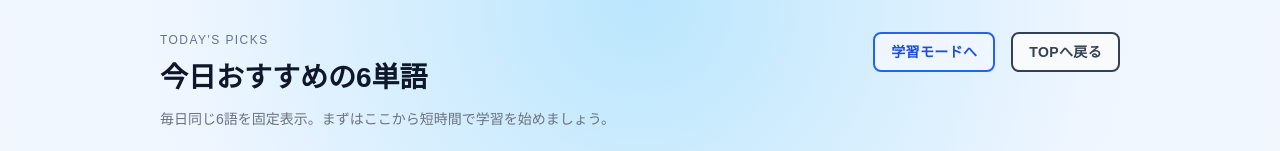
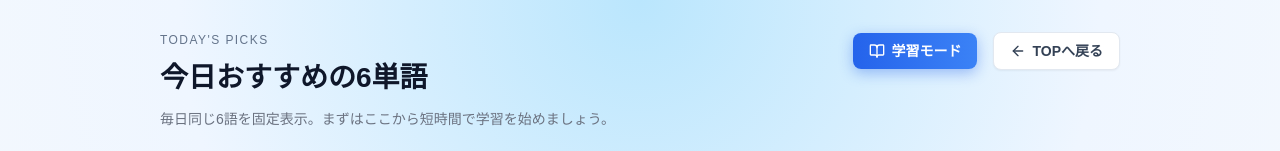
Before and after one commit to Rainnnnnnnn-maker/toeic_website_ver2.0, a Next.js app: page /today-words in a window 1280 px wide. Shown: the top 151 px of the page. Built offline with nearby package versions, Linux system fonts and the light colour scheme; no server answers.

Commit message:
feat: enhance navigation buttons with improved styling and icons

```diff
--- a/src/app/today-words/page.tsx
+++ b/src/app/today-words/page.tsx
@@ -1,6 +1,7 @@
 import Link from "next/link";
 import type { Metadata } from "next";
 import { Suspense } from "react";
+import { ArrowLeft, BookOpen } from "lucide-react";
 import { getTodayRecommendedSelection } from "@/data/words";
 import TodayRecommendedWordsClient from "@/components/features/words/TodayRecommendedWordsClient";
 import { TODAY_WORDS_COUNT } from "@/lib/word-select";
@@ -30,11 +31,16 @@ export default async function TodayWordsPage() {
             </p>
           </div>
           <div className="flex gap-4 items-center justify-center flex-wrap">
-            <Link href="/study" prefetch={false} className="inline-flex items-center justify-center gap-2 px-4 py-2 min-h-[36px] bg-blue-50 text-blue-700 border-2 border-blue-600 rounded-lg font-bold text-sm tracking-wide no-underline transition-all duration-200 hover:bg-blue-100 hover:-translate-y-0.5 active:translate-y-0 focus-visible:outline-none focus-visible:ring-2 focus-visible:ring-offset-2 focus-visible:ring-blue-500">
-              <span className="inline-flex items-center">学習モードへ</span>
+            <Link href="/study" prefetch={false} className="group relative inline-flex items-center justify-center gap-1.5 px-4 py-2 min-h-[36px] bg-gradient-to-r from-blue-600 to-blue-500 text-white rounded-lg font-bold text-sm shadow-[0_4px_14px_0_rgba(37,99,235,0.39)] overflow-hidden transition-all duration-300 hover:shadow-[0_6px_20px_rgba(37,99,235,0.23)] hover:-translate-y-1 active:scale-95 focus-visible:outline-none focus-visible:ring-2 focus-visible:ring-offset-2 focus-visible:ring-blue-500">
+              <div className="absolute inset-0 flex h-full w-full justify-center [transform:skew(-12deg)_translateX(-150%)] group-hover:duration-1000 group-hover:[transform:skew(-12deg)_translateX(150%)]">
+                <div className="relative h-full w-8 bg-white/20" />
+              </div>
+              <BookOpen size={16} className="transition-transform group-hover:scale-110" />
+              <span className="relative z-10">学習モード</span>
             </Link>
-            <Link href="/" prefetch={false} className="inline-flex items-center justify-center gap-2 px-4 py-2 min-h-[36px] bg-slate-50 text-slate-700 border-2 border-slate-700 rounded-lg font-bold text-sm tracking-wide no-underline transition-all duration-200 hover:bg-slate-100 hover:-translate-y-0.5 active:translate-y-0 focus-visible:outline-none focus-visible:ring-2 focus-visible:ring-offset-2 focus-visible:ring-slate-500">
-              <span className="inline-flex items-center">TOPへ戻る</span>
+            <Link href="/" prefetch={false} className="group relative inline-flex items-center justify-center gap-1.5 px-4 py-2 min-h-[36px] bg-white text-slate-700 border border-slate-200 rounded-lg font-bold text-sm shadow-sm transition-all duration-300 hover:border-slate-300 hover:bg-slate-50 hover:shadow-md hover:-translate-y-1 active:scale-95 focus-visible:outline-none focus-visible:ring-2 focus-visible:ring-offset-2 focus-visible:ring-slate-500">
+              <ArrowLeft size={16} className="transition-transform group-hover:-translate-x-1" />
+              <span>TOPへ戻る</span>
             </Link>
           </div>
         </header>
```
